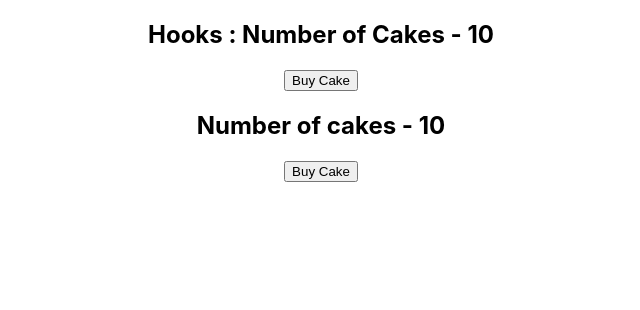
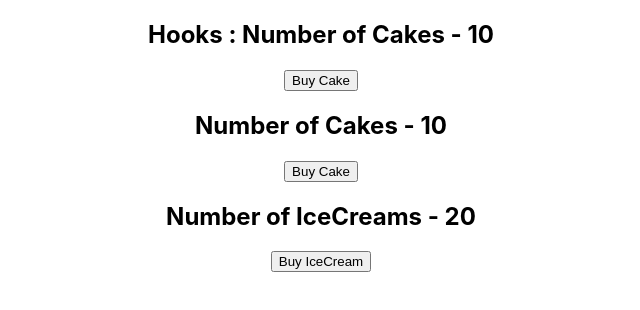
Before and after one commit to stoneberg/react-redux-app, a React (Create React App) app: page / in a window 1280 px wide. Shown: the top 310 px of the page, without its empty margins (319-959 px from the left). Built offline with nearby package versions, Linux system fonts and the light colour scheme.

Commit message:
ice cream store

```diff
--- a/src/App.js
+++ b/src/App.js
@@ -4,6 +4,7 @@
 import store from './store/store';
 import CakeContainer from './components/CakeContainer';
 import HooksCakeContainer from './components/HooksCakeContainer';
+import IceCreamContainer from './components/IceCreamContainer';
 
 function App() {
 	return (
@@ -11,6 +12,7 @@
 			<div className='App'>
 				<HooksCakeContainer />
 				<CakeContainer />
+				<IceCreamContainer />
 			</div>
 		</Provider>
 	);
--- a/src/components/CakeContainer.js
+++ b/src/components/CakeContainer.js
@@ -5,7 +5,7 @@
 function CakeContainer(props) {
 	return (
 		<div>
-			<h2>Number of cakes - {props.numOfCakes}</h2>
+			<h2>Number of Cakes - {props.numOfCakes}</h2>
 			<button onClick={props.buyCake}>Buy Cake</button>
 		</div>
 	);
@@ -13,7 +13,7 @@
 
 const mapStateToProps = (state) => {
 	return {
-		numOfCakes: state.numOfCakes,
+		numOfCakes: state.cake.numOfCakes,
 	};
 };
 
--- a/src/components/HooksCakeContainer.js
+++ b/src/components/HooksCakeContainer.js
@@ -3,7 +3,7 @@
 import { buyCake } from '../store';
 
 function HooksCakeContainer() {
-	const numOfCakes = useSelector((state) => state.numOfCakes);
+	const numOfCakes = useSelector((state) => state.cake.numOfCakes);
 	const dispatch = useDispatch();
 	return (
 		<div>
--- /dev/null
+++ b/src/components/IceCreamContainer.js
@@ -0,0 +1,26 @@
+import React from 'react';
+import { connect } from 'react-redux';
+import { buyIceCream } from '../store';
+
+function IceCreamContainer(props) {
+	return (
+		<div>
+			<h2>Number of IceCreams - {props.numOfIceCreams}</h2>
+			<button onClick={props.buyIceCream}>Buy IceCream</button>
+		</div>
+	);
+}
+
+const mapStateToProps = (state) => {
+	return {
+		numOfIceCreams: state.iceCream.numOfIceCreams,
+	};
+};
+
+const mapDispatchToProps = (dispatch) => {
+	return {
+		buyIceCream: () => dispatch(buyIceCream()),
+	};
+};
+
+export default connect(mapStateToProps, mapDispatchToProps)(IceCreamContainer);
--- /dev/null
+++ b/src/store/iceCream/iceCreamActions.js
@@ -0,0 +1,7 @@
+import { BUY_ICECREAM } from './iceCreamTypes';
+
+export const buyIceCream = () => {
+	return {
+		type: BUY_ICECREAM,
+	};
+};
--- /dev/null
+++ b/src/store/iceCream/iceCreamReducer.js
@@ -0,0 +1,19 @@
+import { BUY_ICECREAM } from './iceCreamTypes';
+
+const initialState = {
+	numOfIceCreams: 20,
+};
+
+const iceCreamReducer = (state = initialState, action) => {
+	switch (action.type) {
+		case BUY_ICECREAM:
+			return {
+				...state,
+				numOfIceCreams: state.numOfIceCreams - 1,
+			};
+		default:
+			return state;
+	}
+};
+
+export default iceCreamReducer;
--- /dev/null
+++ b/src/store/iceCream/iceCreamTypes.js
@@ -0,0 +1 @@
+export const BUY_ICECREAM = 'BUY_ICECREAM';
--- a/src/store/index.js
+++ b/src/store/index.js
@@ -1 +1,2 @@
 export { buyCake } from './cake/cakeActions';
+export { buyIceCream } from './iceCream/iceCreamActions';
--- /dev/null
+++ b/src/store/rootReducer.js
@@ -0,0 +1,10 @@
+import { combineReducers } from 'redux';
+import cakeReducer from './cake/cakeReducer';
+import iceCreamReducer from './iceCream/iceCreamReducer';
+
+const rootReducer = combineReducers({
+	cake: cakeReducer,
+	iceCream: iceCreamReducer,
+});
+
+export default rootReducer;
--- a/src/store/store.js
+++ b/src/store/store.js
@@ -1,6 +1,6 @@
 import { createStore } from 'redux';
-import cakeReducer from './cake/cakeReducer';
+import rootReducer from './rootReducer';
 
-const store = createStore(cakeReducer, window.__REDUX_DEVTOOLS_EXTENSION__ && window.__REDUX_DEVTOOLS_EXTENSION__());
+const store = createStore(rootReducer, window.__REDUX_DEVTOOLS_EXTENSION__ && window.__REDUX_DEVTOOLS_EXTENSION__());
 
 export default store;
```
